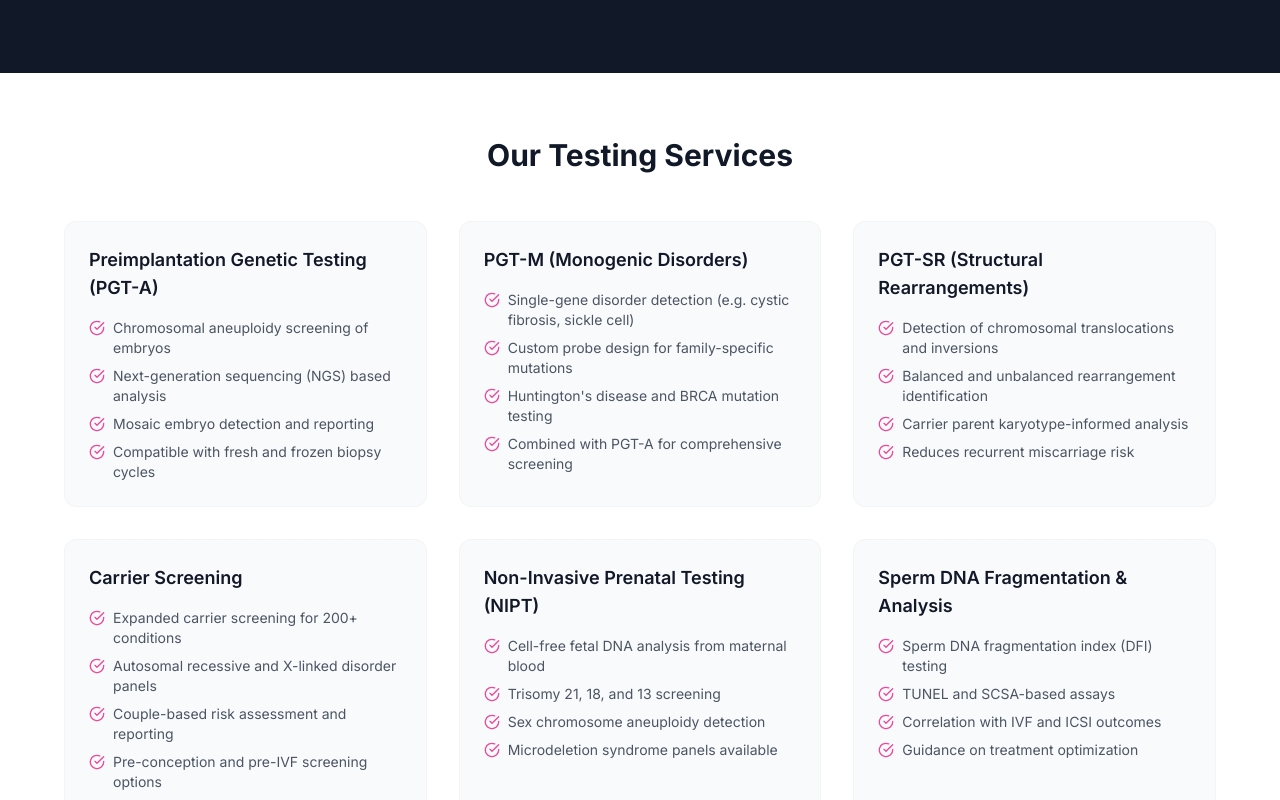
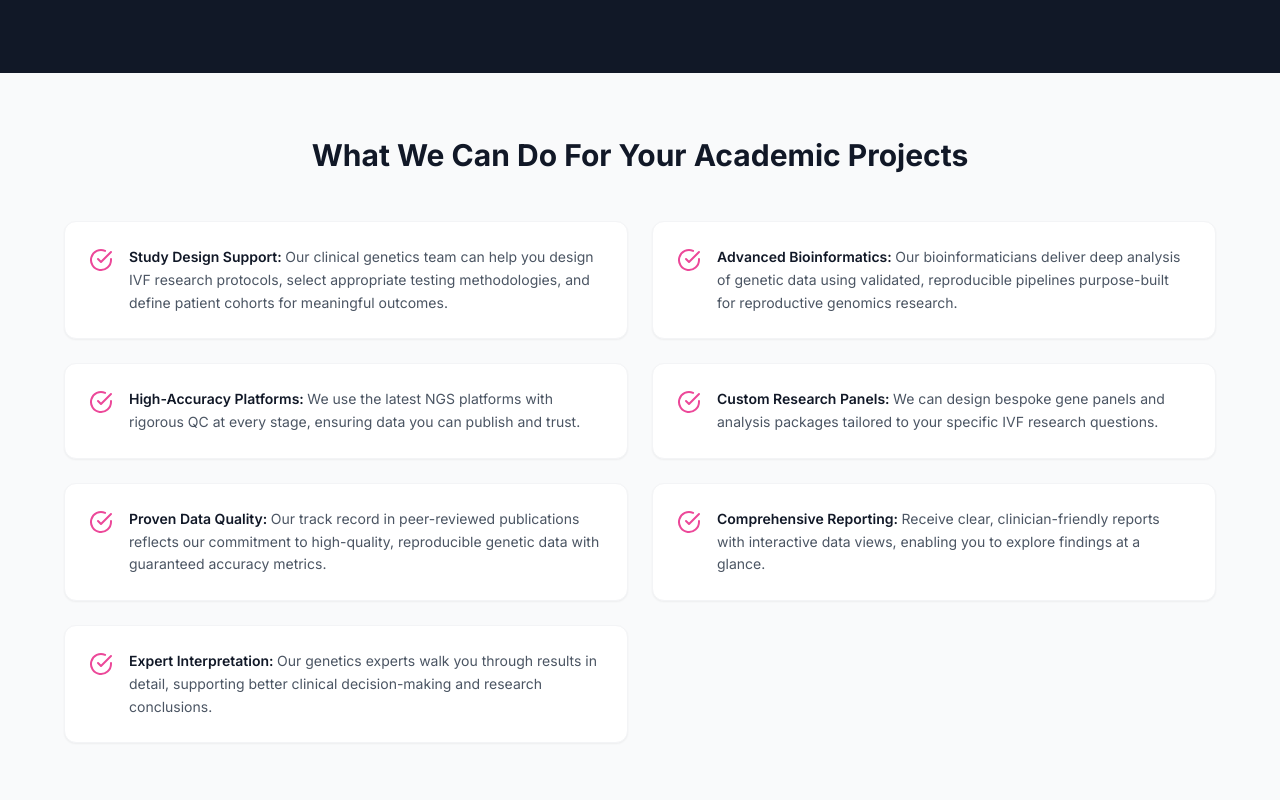
Before and after one commit to shrey2343/IVFdemo, a React (Vite) app: page /research-services in a window 1280 px wide. Shown: the part 460-1260 px from the top of the page. Built offline with nearby package versions, Linux system fonts and the light colour scheme.

Commit message:
changes completed

```diff
--- a/src/components/PublicLayout.tsx
+++ b/src/components/PublicLayout.tsx
@@ -14,7 +14,6 @@ const PublicLayout = ({ children }: PublicLayoutProps) => {
 
   const navigation = [
     { name: 'IVF Genetic Tests', href: '/ivf-genetic-tests' },
-    { name: 'About Us', href: '/about' },
     { name: 'Partner', href: '/partner' },
     { name: 'Research Services', href: '/research-services' },
     { name: 'Contact', href: '/contact' },
@@ -152,7 +151,6 @@ const PublicLayout = ({ children }: PublicLayoutProps) => {
                 Company
               </h3>
               <ul className="space-y-2">
-                <li><Link to="/about" className="text-gray-300 hover:text-white transition-colors">About Us</Link></li>
                 <li><Link to="/partner" className="text-gray-300 hover:text-white transition-colors">Partner</Link></li>
                 <li><Link to="/research-services" className="text-gray-300 hover:text-white transition-colors">Research Services</Link></li>
                 <li><Link to="/ivf-genetic-tests" className="text-gray-300 hover:text-white transition-colors">IVF Genetic Tests</Link></li>
--- a/src/pages/ResearchServices.tsx
+++ b/src/pages/ResearchServices.tsx
@@ -2,62 +2,7 @@ import { motion } from 'framer-motion'
 import { FlaskConical, CheckCircle, ArrowRight } from 'lucide-react'
 import { Link } from 'react-router-dom'
 
-const services = [
-  {
-    title: 'Preimplantation Genetic Testing (PGT-A)',
-    items: [
-      'Chromosomal aneuploidy screening of embryos',
-      'Next-generation sequencing (NGS) based analysis',
-      'Mosaic embryo detection and reporting',
-      'Compatible with fresh and frozen biopsy cycles',
-    ],
-  },
-  {
-    title: 'PGT-M (Monogenic Disorders)',
-    items: [
-      'Single-gene disorder detection (e.g. cystic fibrosis, sickle cell)',
-      'Custom probe design for family-specific mutations',
-      'Huntington\'s disease and BRCA mutation testing',
-      'Combined with PGT-A for comprehensive screening',
-    ],
-  },
-  {
-    title: 'PGT-SR (Structural Rearrangements)',
-    items: [
-      'Detection of chromosomal translocations and inversions',
-      'Balanced and unbalanced rearrangement identification',
-      'Carrier parent karyotype-informed analysis',
-      'Reduces recurrent miscarriage risk',
-    ],
-  },
-  {
-    title: 'Carrier Screening',
-    items: [
-      'Expanded carrier screening for 200+ conditions',
-      'Autosomal recessive and X-linked disorder panels',
-      'Couple-based risk assessment and reporting',
-      'Pre-conception and pre-IVF screening options',
-    ],
-  },
-  {
-    title: 'Non-Invasive Prenatal Testing (NIPT)',
-    items: [
-      'Cell-free fetal DNA analysis from maternal blood',
-      'Trisomy 21, 18, and 13 screening',
-      'Sex chromosome aneuploidy detection',
-      'Microdeletion syndrome panels available',
-    ],
-  },
-  {
-    title: 'Sperm DNA Fragmentation & Analysis',
-    items: [
-      'Sperm DNA fragmentation index (DFI) testing',
-      'TUNEL and SCSA-based assays',
-      'Correlation with IVF and ICSI outcomes',
-      'Guidance on treatment optimization',
-    ],
-  },
-]
+
 
 const whyPoints = [
   { label: 'Study Design Support', desc: 'Our clinical genetics team can help you design IVF research protocols, select appropriate testing methodologies, and define patient cohorts for meaningful outcomes.' },
@@ -106,40 +51,13 @@ const ResearchServices = () => {
         </div>
       </section>
 
-      {/* Our Services */}
-      <section className="py-16 px-4">
-        <div className="max-w-6xl mx-auto">
-          <h2 className="text-3xl font-bold text-gray-900 text-center mb-12">Our Testing Services</h2>
-          <div className="grid grid-cols-1 md:grid-cols-2 lg:grid-cols-3 gap-8">
-            {services.map((svc, i) => (
-              <motion.div
-                key={svc.title}
-                initial={{ opacity: 0, y: 20 }}
-                animate={{ opacity: 1, y: 0 }}
-                transition={{ delay: i * 0.1 }}
-                className="bg-gray-50 rounded-xl p-6 border border-gray-100 hover:shadow-md transition-shadow"
-              >
-                <h3 className="text-lg font-semibold text-gray-900 mb-4">{svc.title}</h3>
-                {svc.items && (
-                  <ul className="space-y-2">
-                    {svc.items.map((item) => (
-                      <li key={item} className="flex items-start gap-2 text-sm text-gray-600">
-                        <CheckCircle className="h-4 w-4 text-pink-500 flex-shrink-0 mt-0.5" />
-                        {item}
-                      </li>
-                    ))}
-                  </ul>
-                )}
-              </motion.div>
-            ))}
-          </div>
-        </div>
-      </section>
+
+
 
       {/* Why Choose */}
       <section className="py-16 px-4 bg-gray-50">
         <div className="max-w-6xl mx-auto">
-          <h2 className="text-3xl font-bold text-gray-900 text-center mb-12">Why Choose IVF 360 For Your Academic Projects?</h2>
+          <h2 className="text-3xl font-bold text-gray-900 text-center mb-12">What We Can Do For Your Academic Projects</h2>
           <div className="grid grid-cols-1 md:grid-cols-2 gap-6">
             {whyPoints.map((pt, i) => (
               <motion.div
```
